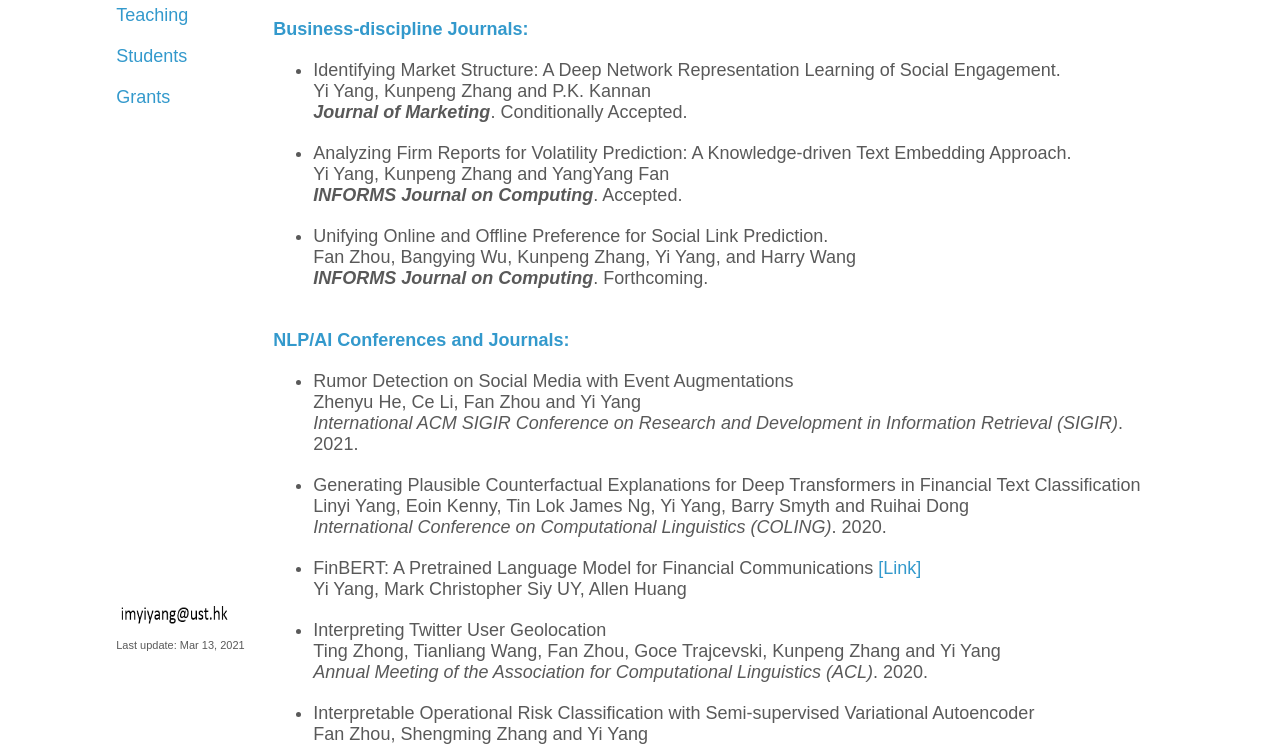
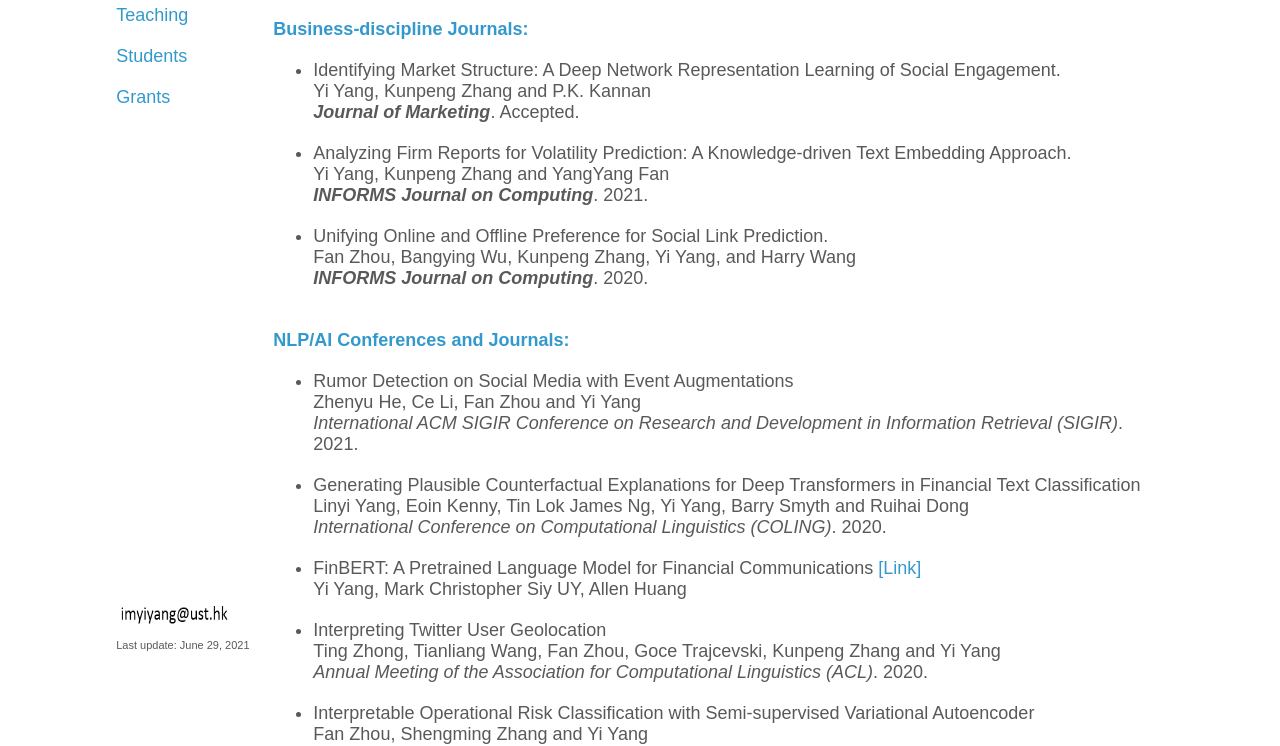
Before and after one commit to yya518/yya518.github.io, a Jekyll site: the page built from research.md, in a window 1280 px wide. Shown: the part 176-922 px from the top of the page. Built offline with Jekyll 4.4.1, drawn with Linux system fonts in a browser that asks for light colours.

Commit message:
update JM

```diff
--- a/_layouts/default.html
+++ b/_layouts/default.html
@@ -20,7 +20,7 @@
 
       <footer>
                    <img src="email.png" width=120 height=25>
-           <p><small>Last update: Mar 13, 2021</small><br>
+           <p><small>Last update: June 29, 2021</small><br>
 
         <!--<small>Powered by <a href="https://github.com/mojombo/jekyll">Jekyll</a> </small></p>-->
       </footer>
--- a/research.md
+++ b/research.md
@@ -12,15 +12,15 @@
 <span style="color:#39c;">**Business-discipline Journals:**  </span> <br>
 + Identifying Market Structure: A Deep Network Representation Learning of Social Engagement. <br>
 Yi Yang, Kunpeng Zhang and P.K. Kannan <br>
-***Journal of Marketing***. Conditionally Accepted.<br>
+***Journal of Marketing***. Accepted.<br>
 
 + Analyzing Firm Reports for Volatility Prediction: A Knowledge-driven Text Embedding Approach. <br>
 Yi Yang, Kunpeng Zhang and YangYang Fan<br>
-***INFORMS Journal on Computing***. Accepted.<br>
+***INFORMS Journal on Computing***. 2021.<br>
 
 + Unifying Online and Offline Preference for Social Link Prediction.<br>
 Fan Zhou, Bangying Wu, Kunpeng Zhang, Yi Yang, and Harry Wang <br>
-***INFORMS Journal on Computing***. Forthcoming.<br><br>
+***INFORMS Journal on Computing***. 2020.<br><br>
 
 <span style="color:#39c;">**NLP/AI Conferences and Journals:**  </span>
 
@@ -107,5 +107,5 @@
 *Computational Linguistics Journal*.  2014.<br>
 
 +  Overcoming the Memory Bottleneck in Distributed Training of Latent Variable Models of Text.  <br>
-	 Yi Yang, Doug Downey and Alexander Yates. <br>
+Yi Yang, Doug Downey and Alexander Yates. <br>
 *Annual Conference of the North American Chapter of the Association for Computational Linguistics (NAACL)*. 2013.
```
